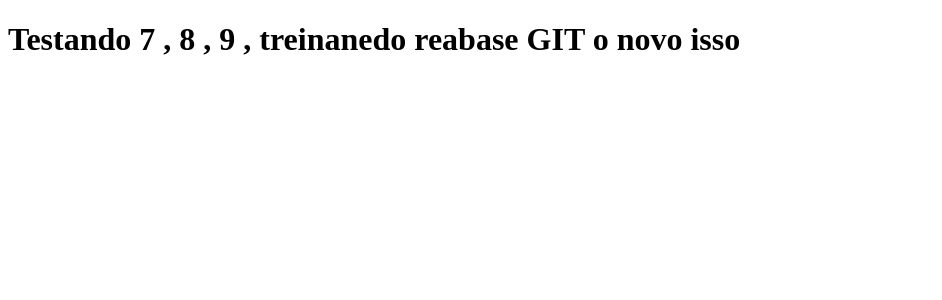
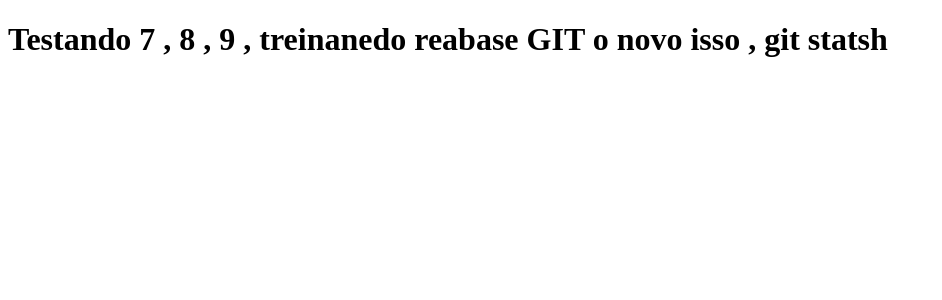
Before and after one commit to rgpsico/react-treino, a React (Create React App) app: page / in a window 1280 px wide. Shown: the top 300 px of the page, without its empty margins (0-942 px from the left). Built offline with nearby package versions, Linux system fonts and the light colour scheme.

Commit message:
aprendendo o gitstatsh

```diff
--- a/src/App.js
+++ b/src/App.js
@@ -6,7 +6,7 @@
 */
 let  App = () =>{
 
-  return <h1>Testando 7 , 8 , 9 , treinanedo reabase GIT  o novo isso </h1>
+  return <h1>Testando 7 , 8 , 9 , treinanedo reabase GIT  o novo isso , git statsh </h1>
 
 }
 export default App;
```
